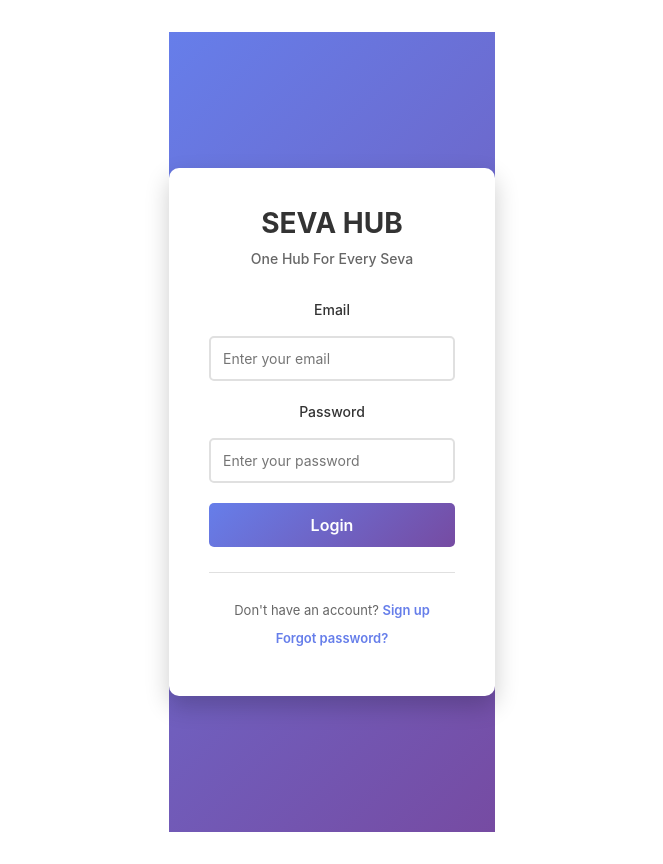
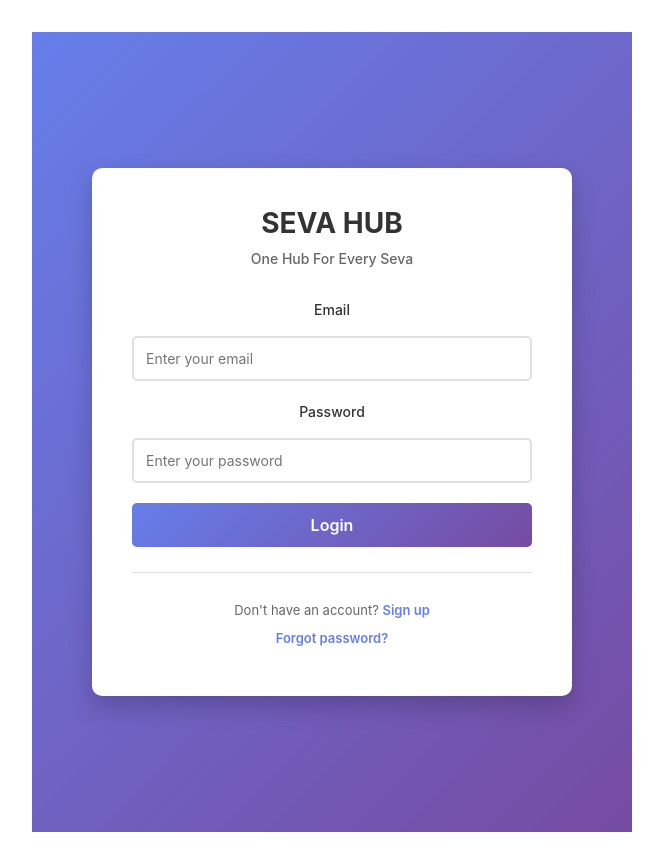
Before and after one commit to GuruPrasadM926/Crisis-Mitra-Mindsprint2k25, a React (Vite) app in the folder crisis-mitra/: page / in a window 1280 px wide. Shown: the whole page, without its empty margins (308-971 px from the left). Built offline with nearby package versions, Linux system fonts and the light colour scheme.

Commit message:
fixed resolution of login page

```diff
--- a/crisis-mitra/src/LoginPage.css
+++ b/crisis-mitra/src/LoginPage.css
@@ -1,5 +1,6 @@
 .login-container {
-    min-height: 100vh;
+    min-height: 800px;
+    min-width: 600px;
     display: flex;
     align-items: center;
     justify-content: center;
```
